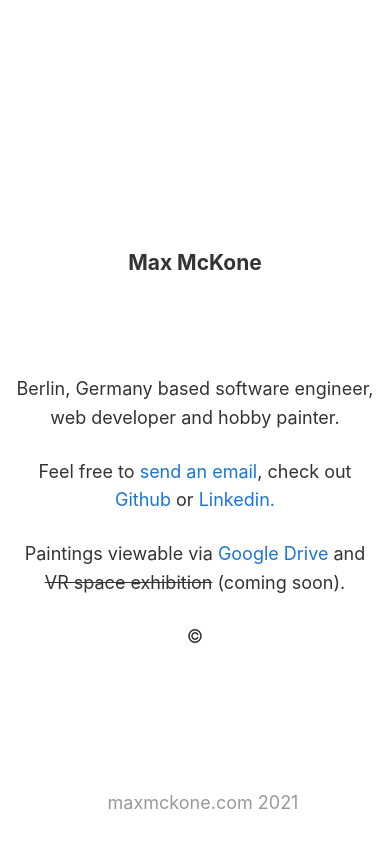
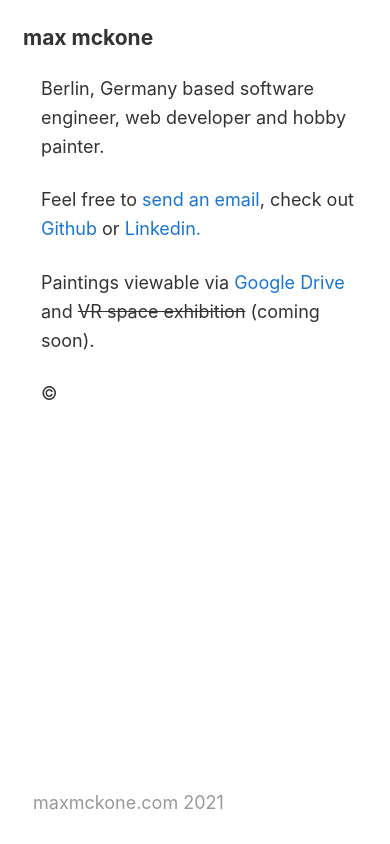
Before and after one commit to Max-McKone/maxmckone.com, an Angular app: page / in a window 390 px wide. Built offline with nearby package versions, Linux system fonts and the light colour scheme.

Commit message:
mobile changes

```diff
--- a/src/app/app.component.css
+++ b/src/app/app.component.css
@@ -44,9 +44,10 @@
   h6 {
     margin-top: 250px;
     margin-bottom: 100px;
+    margin-left: 150px;
     display: flex;
     font-size: 21px;
-    justify-content: center;
+    text-align: left;
     -webkit-animation: fadein 2s; /* Safari, Chrome and Opera > 12.1 */
     -moz-animation: fadein 2s; /* Firefox < 16 */
      -ms-animation: fadein 2s; /* Internet Explorer */
@@ -55,13 +56,13 @@
   }
 
   p {
-    justify-content: center;
+    text-align: left;
     line-height: 1.6;
     margin-top: 25px;
+    margin-left: 250px;
     margin-bottom: 20px;
     font-size: 18px;
     color:rgb(51, 51, 51);
-    text-align: center;
     -webkit-animation: fadein 2s; /* Safari, Chrome and Opera > 12.1 */
        -moz-animation: fadein 2s; /* Firefox < 16 */
         -ms-animation: fadein 2s; /* Internet Explorer */
@@ -91,9 +92,113 @@
 
   /* Responsive Styles */
   @media screen and (max-width: 767px) {
+    h1,
+    h2,
+    h3,
+    h4,
+    h5,
+    h6 {
+      margin-top: 25px;
+      margin-bottom: 10px;
+      margin-left: 15px;
+      display: flex;
+      font-size: 21px;
+      text-align: left;
+      -webkit-animation: fadein 2s; /* Safari, Chrome and Opera > 12.1 */
+      -moz-animation: fadein 2s; /* Firefox < 16 */
+       -ms-animation: fadein 2s; /* Internet Explorer */
+        -o-animation: fadein 2s; /* Opera < 12.1 */
+           animation: fadein 2s;
+    }
 
+    p {
+      text-align: left;
+      line-height: 1.6;
+      margin-top: 25px;
+      margin-left: 25px;
+      margin-bottom: 20px;
+      font-size: 18px;
+      color:rgb(51, 51, 51);
+      -webkit-animation: fadein 2s; /* Safari, Chrome and Opera > 12.1 */
+         -moz-animation: fadein 2s; /* Firefox < 16 */
+          -ms-animation: fadein 2s; /* Internet Explorer */
+           -o-animation: fadein 2s; /* Opera < 12.1 */
+              animation: fadein 2s;
+    }
+
+    .footer {
+      position: absolute;
+      bottom: 0;
+      width: 100%;
+      height: 80px;
+      line-height: 40px;
+      opacity: 0.5;
+    }
+
+    .spacer {
+      flex: 1;
+    }
+
+    a,
+    a:visited,
+    a:hover {
+      color: #1976d2;
+      text-decoration: none;
+    }
   }
 
   @media screen and (max-width: 575px) {
+    h1,
+    h2,
+    h3,
+    h4,
+    h5,
+    h6 {
+      margin-top: 25px;
+      margin-bottom: 10px;
+      margin-left: 15px;
+      display: flex;
+      font-size: 21px;
+      text-align: left;
+      -webkit-animation: fadein 2s; /* Safari, Chrome and Opera > 12.1 */
+      -moz-animation: fadein 2s; /* Firefox < 16 */
+       -ms-animation: fadein 2s; /* Internet Explorer */
+        -o-animation: fadein 2s; /* Opera < 12.1 */
+           animation: fadein 2s;
+    }
 
+    p {
+      text-align: left;
+      line-height: 1.6;
+      margin-top: 25px;
+      margin-left: 25px;
+      margin-bottom: 20px;
+      font-size: 18px;
+      color:rgb(51, 51, 51);
+      -webkit-animation: fadein 2s; /* Safari, Chrome and Opera > 12.1 */
+         -moz-animation: fadein 2s; /* Firefox < 16 */
+          -ms-animation: fadein 2s; /* Internet Explorer */
+           -o-animation: fadein 2s; /* Opera < 12.1 */
+              animation: fadein 2s;
+    }
+
+    .footer {
+      position: absolute;
+      bottom: 0;
+      width: 100%;
+      height: 80px;
+      line-height: 40px;
+      opacity: 0.5;
+    }
+
+    .spacer {
+      flex: 1;
+    }
+
+    a,
+    a:visited,
+    a:hover {
+      color: #1976d2;
+      text-decoration: none;
+    }
   }
--- a/src/app/app.component.html
+++ b/src/app/app.component.html
@@ -1,12 +1,14 @@
 <title>maxmckone.com</title>
 
-<h3>Max McKone</h3>
+<h3>max mckone</h3>
 
 <body>
   <p>Berlin, Germany based software engineer, web developer and hobby painter.</p>
 
   <p>Feel free to <a href="mailto: max.mckone@gmail.com">send an email</a>, check out <a href="https://github.com/Max-McKone">Github</a> or <a href="https://www.linkedin.com/in/max-mckone-08141414a/">Linkedin.</a></p>
+
   <p>Paintings viewable via <a href="https://drive.google.com/drive/folders/1mY1waY3MvYxNEf-ujNV1wZe3GIn_d4m_?usp=sharing">Google Drive</a> and <s>VR space exhibition</s> (coming soon).</p>
+
   <p>©</p>
 </body>
 
```
